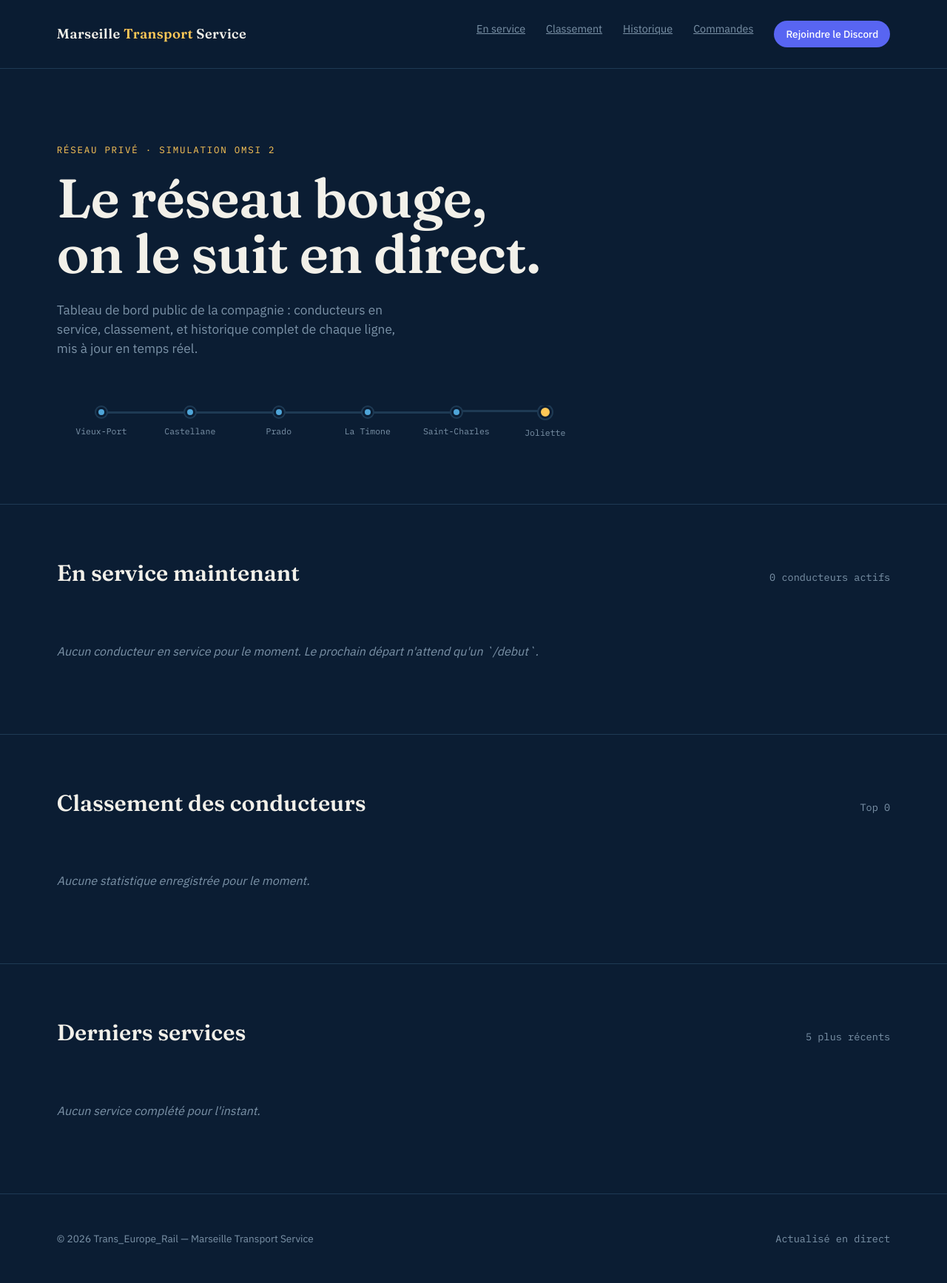
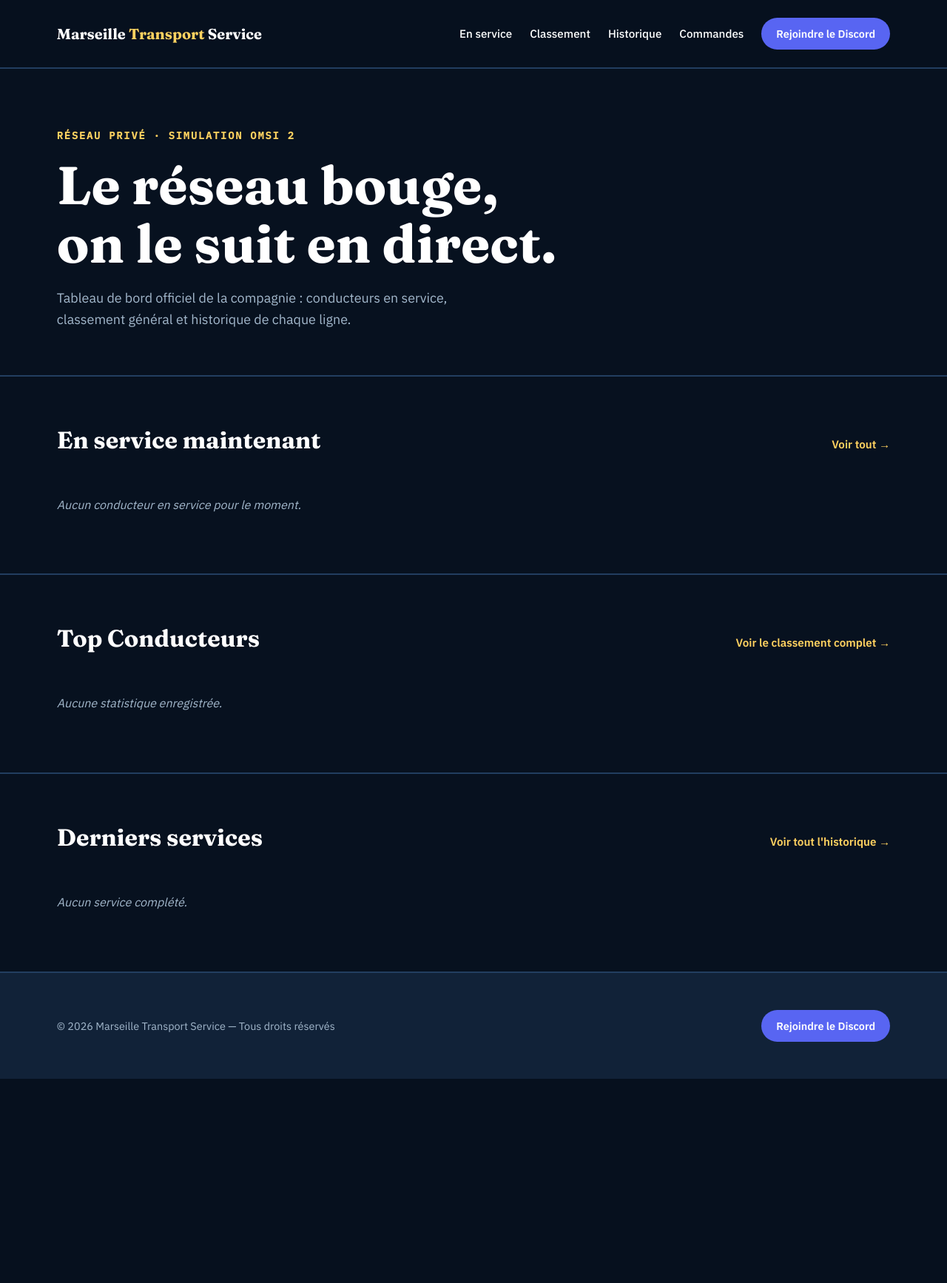
Before and after one commit to Trans-Europe-Rail/Marseille-Transport-Service-, a Flask app: page / in a window 1280 px wide. Shown: the whole page at 74% size. After the commit the page ends 1458 px from the top, so only its background shows below. Run offline with Flask 3, Linux system fonts and the light colour scheme.

Commit message:
Refactor index.html for style and layout improvements
Updated styles and structure in index.html for improved layout and readability. Adjusted color variables, navigation links, and section headings.

```diff
--- a/templates/index.html
+++ b/templates/index.html
@@ -8,219 +8,89 @@
 <link href="https://fonts.googleapis.com/css2?family=Fraunces:opsz,wght@9..144,400;9..144,600;9..144,700&family=IBM+Plex+Sans:wght@400;500;600&family=IBM+Plex+Mono:wght@400;500&display=swap" rel="stylesheet">
 <style>
   :root {
-    --navy: #0B1D33;
-    --navy-deep: #071526;
-    --surface: #12293F;
-    --surface-line: #1E3A54;
-    --gold: #FFC857;
-    --sky: #4FA5D8;
-    --paper: #F2F0E9;
-    --muted: #7C93A8;
+    --navy: #07111F;
+    --surface: #112238;
+    --surface-line: #223e60;
+    --gold: #FFD260;
+    --sky: #5bc0eb;
+    --paper: #FFFFFF;
+    --muted: #A3B8CC;
   }
-
   * { margin: 0; padding: 0; box-sizing: border-box; }
-
-  body {
-    background: var(--navy);
-    color: var(--paper);
-    font-family: 'IBM Plex Sans', sans-serif;
-    line-height: 1.5;
-    overflow-x: hidden;
-  }
-
-  a { color: inherit; }
-
-  .display {
-    font-family: 'Fraunces', serif;
-    font-optical-sizing: auto;
-  }
-
+  body { background: var(--navy); color: var(--paper); font-family: 'IBM Plex Sans', sans-serif; line-height: 1.6; }
+  a { color: inherit; text-decoration: none; }
+  .display { font-family: 'Fraunces', serif; }
   .mono { font-family: 'IBM Plex Mono', monospace; }
 
-  /* ---------- NAV ---------- */
   nav {
-    display: flex;
-    justify-content: space-between;
-    align-items: center;
-    padding: 28px 6vw;
-    position: sticky;
-    top: 0;
-    background: rgba(11,29,51,0.85);
-    backdrop-filter: blur(10px);
-    z-index: 50;
-    border-bottom: 1px solid var(--surface-line);
+    display: flex; justify-content: space-between; align-items: center;
+    padding: 24px 6vw; position: sticky; top: 0;
+    background: rgba(7,17,31,0.95); backdrop-filter: blur(10px);
+    z-index: 50; border-bottom: 2px solid var(--surface-line);
   }
-  .brand {
-    font-family: 'Fraunces', serif;
-    font-weight: 600;
-    font-size: 1.15rem;
-    letter-spacing: 0.02em;
+  .brand { font-family: 'Fraunces', serif; font-weight: 700; font-size: 1.25rem; color: var(--paper); }
+  .brand span { color: var(--gold); }
+  nav .links { display: flex; gap: 24px; font-size: 0.95rem; font-weight: 500; color: var(--paper); align-items: center; }
+  nav .links a:hover { color: var(--gold); }
+  @media (max-width: 768px) { nav .links { display: none; } }
+
+  .hero { padding: 80px 6vw 60px; }
+  .hero .eyebrow { font-family: 'IBM Plex Mono', monospace; font-size: 0.85rem; letter-spacing: 0.14em; text-transform: uppercase; color: var(--gold); margin-bottom: 16px; font-weight: 600; }
+  .hero h1 { font-size: clamp(2.5rem, 6vw, 4.5rem); font-weight: 700; line-height: 1.1; margin-bottom: 20px; color: var(--paper); }
+  .hero .lede { max-width: 50ch; color: var(--muted); font-size: 1.12rem; }
+
+  section { padding: 60px 6vw; border-top: 2px solid var(--surface-line); }
+  .section-head { display: flex; justify-content: space-between; align-items: baseline; margin-bottom: 30px; flex-wrap: wrap; gap: 10px; }
+  .section-head h2 { font-family: 'Fraunces', serif; font-size: 2rem; font-weight: 700; color: var(--paper); }
+  .section-head a.view-all { color: var(--gold); font-weight: 600; font-size: 0.95rem; }
+  .section-head a.view-all:hover { text-decoration: underline; }
+
+  .actifs-grid { display: grid; grid-template-columns: repeat(auto-fill, minmax(260px, 1fr)); gap: 18px; }
+  .actif-card {
+    background: var(--surface); border: 2px solid var(--surface-line); border-radius: 8px; padding: 22px;
+    display: block; color: inherit; transition: all 0.2s;
   }
-  .brand span { color: var(--gold); }
-  nav .links { display: flex; gap: 28px; font-size: 0.9rem; color: var(--muted); }
-  nav .links a:hover { color: var(--paper); }
-  @media (max-width: 640px) { nav .links { display: none; } }
+  .actif-card:hover { border-color: var(--sky); transform: translateY(-3px); }
+  .actif-card .ligne { font-family: 'Fraunces', serif; font-size: 1.4rem; font-weight: 700; color: var(--gold); }
+  .actif-card .meta { color: var(--muted); font-size: 0.92rem; margin-top: 10px; font-family: 'IBM Plex Mono', monospace; }
 
-  /* ---------- HERO ---------- */
-  .hero {
-    position: relative;
-    padding: 100px 6vw 80px;
-    overflow: hidden;
+  .rank-list { display: flex; flex-direction: column; gap: 12px; }
+  .rank-row {
+    display: grid; grid-template-columns: 50px 1fr auto auto; align-items: center; gap: 20px;
+    padding: 16px 20px; background: var(--surface); border: 2px solid var(--surface-line); border-radius: 8px;
+    color: inherit; transition: all 0.2s;
   }
-  .hero .eyebrow {
-    font-family: 'IBM Plex Mono', monospace;
-    font-size: 0.78rem;
-    letter-spacing: 0.14em;
-    text-transform: uppercase;
-    color: var(--gold);
-    margin-bottom: 18px;
+  .rank-row:hover { border-color: var(--gold); }
+  .rank-num { font-family: 'Fraunces', serif; font-size: 1.5rem; font-weight: 700; color: var(--muted); }
+  .rank-row.gold .rank-num { color: var(--gold); }
+  .rank-name { font-weight: 600; font-size: 1.05rem; color: var(--paper); }
+  .rank-stat { font-family: 'IBM Plex Mono', monospace; font-size: 0.9rem; color: var(--sky); text-align: right; font-weight: 600; }
+  .rank-stat .lbl { color: var(--muted); display: block; font-size: 0.75rem; font-weight: 400; }
+
+  .hist-table { width: 100%; border-collapse: collapse; font-size: 0.95rem; background: var(--surface); border-radius: 8px; overflow: hidden; border: 2px solid var(--surface-line); }
+  .hist-table th {
+    text-align: left; color: var(--gold); font-weight: 600;
+    font-family: 'IBM Plex Mono', monospace; font-size: 0.8rem;
+    text-transform: uppercase; padding: 14px 18px; border-bottom: 2px solid var(--surface-line);
+    background: #0d1b2a;
   }
-  .hero h1 {
-    font-size: clamp(2.4rem, 6vw, 4.6rem);
-    font-weight: 600;
-    line-height: 1.02;
-    max-width: 14ch;
-    letter-spacing: -0.01em;
-  }
-  .hero .lede {
-    margin-top: 26px;
-    max-width: 46ch;
-    color: var(--muted);
-    font-size: 1.08rem;
-  }
-
-  /* signature line-map motif */
-  .linemap {
-    margin-top: 64px;
-    display: flex;
-    align-items: center;
-    gap: 0;
-    overflow-x: auto;
-    padding-bottom: 8px;
-  }
-  .stop {
-    display: flex;
-    flex-direction: column;
-    align-items: center;
-    min-width: 120px;
-    flex-shrink: 0;
-    position: relative;
-  }
-  .stop .dot {
-    width: 14px; height: 14px;
-    border-radius: 50%;
-    background: var(--sky);
-    border: 3px solid var(--navy);
-    box-shadow: 0 0 0 2px var(--surface-line);
-    z-index: 2;
-  }
-  .stop.terminus .dot { background: var(--gold); width: 18px; height: 18px; }
-  .stop .label {
-    margin-top: 10px;
-    font-family: 'IBM Plex Mono', monospace;
-    font-size: 0.72rem;
-    color: var(--muted);
-    text-align: center;
-    white-space: nowrap;
-  }
-  .track {
-    position: absolute;
-    top: 6px;
-    left: -50%;
-    width: 100%;
-    height: 3px;
-    background: var(--surface-line);
-    z-index: 1;
-  }
-  .stop:first-child .track { display: none; }
-
-  /* ---------- SECTION SHELL ---------- */
-  section { padding: 70px 6vw; border-top: 1px solid var(--surface-line); }
-  .section-head { display: flex; justify-content: space-between; align-items: baseline; margin-bottom: 40px; flex-wrap: wrap; gap: 10px; }
-  .section-head h2 { font-family: 'Fraunces', serif; font-size: 1.9rem; font-weight: 600; }
-  .section-head .count { font-family: 'IBM Plex Mono', monospace; color: var(--muted); font-size: 0.85rem; }
-
-  /* ---------- ACTIFS ---------- */
-  .actifs-grid { display: grid; grid-template-columns: repeat(auto-fill, minmax(240px, 1fr)); gap: 16px; }
-  .actif-card {
-    background: var(--surface);
-    border: 1px solid var(--surface-line);
-    border-radius: 4px;
-    padding: 20px;
-    position: relative;
-    display: block;
-    text-decoration: none;
-    color: inherit;
-    transition: border-color 0.15s, transform 0.15s;
-  }
-  .actif-card:hover { border-color: var(--sky); transform: translateY(-2px); }
-  .actif-card .pulse {
-    width: 8px; height: 8px; border-radius: 50%;
-    background: #4ADE80; display: inline-block; margin-right: 8px;
-    box-shadow: 0 0 0 0 rgba(74,222,128,0.6);
-    animation: pulse 2s infinite;
-  }
-  @keyframes pulse {
-    0% { box-shadow: 0 0 0 0 rgba(74,222,128,0.5); }
-    70% { box-shadow: 0 0 0 8px rgba(74,222,128,0); }
-    100% { box-shadow: 0 0 0 0 rgba(74,222,128,0); }
-  }
-  .actif-card .ligne { font-family: 'Fraunces', serif; font-size: 1.3rem; font-weight: 600; }
-  .actif-card .meta { color: var(--muted); font-size: 0.85rem; margin-top: 8px; font-family: 'IBM Plex Mono', monospace; }
-  .empty-state { color: var(--muted); font-style: italic; padding: 30px 0; }
-
-  /* ---------- CLASSEMENT ---------- */
-  .rank-list { display: flex; flex-direction: column; }
-  .rank-row {
-    display: grid;
-    grid-template-columns: 48px 1fr auto auto;
-    align-items: center;
-    gap: 18px;
-    padding: 18px 0;
-    border-bottom: 1px solid var(--surface-line);
-    text-decoration: none;
-    color: inherit;
-    transition: padding-left 0.15s;
-  }
-  .rank-row:hover { padding-left: 8px; }
-  .rank-row:first-child { padding-top: 0; }
-  .rank-num { font-family: 'Fraunces', serif; font-size: 1.4rem; color: var(--muted); }
-  .rank-row.gold .rank-num { color: var(--gold); }
-  .rank-name { font-weight: 500; }
-  .rank-stat { font-family: 'IBM Plex Mono', monospace; font-size: 0.85rem; color: var(--sky); text-align: right; }
-  .rank-stat .lbl { color: var(--muted); display: block; font-size: 0.7rem; }
-
-  /* ---------- HISTORIQUE ---------- */
-  .hist-table { width: 100%; border-collapse: collapse; font-size: 0.88rem; }
-  .hist-table th {
-    text-align: left; color: var(--muted); font-weight: 500;
-    font-family: 'IBM Plex Mono', monospace; font-size: 0.72rem;
-    text-transform: uppercase; letter-spacing: 0.06em;
-    padding: 10px 14px; border-bottom: 1px solid var(--surface-line);
-  }
-  .hist-table td { padding: 14px; border-bottom: 1px solid var(--surface-line); }
+  .hist-table td { padding: 14px 18px; border-bottom: 1px solid var(--surface-line); color: var(--paper); }
   .hist-table tr:last-child td { border-bottom: none; }
-  .hist-table .trajet { color: var(--sky); font-family: 'IBM Plex Mono', monospace; font-size: 0.82rem; }
+  .hist-table .trajet { color: var(--sky); font-family: 'IBM Plex Mono', monospace; font-weight: 500; }
   .hist-table-wrap { overflow-x: auto; }
 
-  /* ---------- FOOTER ---------- */
   footer {
-    padding: 50px 6vw;
-    border-top: 1px solid var(--surface-line);
+    padding: 50px 6vw; border-top: 2px solid var(--surface-line);
     display: flex; justify-content: space-between; align-items: center;
-    color: var(--muted); font-size: 0.85rem; flex-wrap: wrap; gap: 12px;
+    color: var(--muted); font-size: 0.9rem; flex-wrap: wrap; gap: 16px; background: var(--surface);
   }
-
-  @media (prefers-reduced-motion: reduce) {
-    .actif-card .pulse { animation: none; }
+  .discord-btn {
+    background: #5865F2; color: #fff; padding: 10px 20px; border-radius: 24px;
+    font-size: 0.9rem; font-weight: 600; text-decoration: none;
+    display: inline-flex; align-items: center; gap: 8px; transition: filter 0.15s;
   }
-
-  .discord-btn {
-    background: #5865F2; color: #fff; padding: 8px 16px; border-radius: 20px;
-    font-size: 0.85rem; font-weight: 500; text-decoration: none;
-    display: inline-flex; align-items: center; gap: 6px; transition: filter 0.15s;
-  }
-  .discord-btn:hover { filter: brightness(1.1); }
+  .discord-btn:hover { filter: brightness(1.15); }
+  .empty-state { color: var(--muted); font-style: italic; padding: 20px 0; font-size: 1rem; }
 </style>
 </head>
 <body>
@@ -228,9 +98,9 @@
 <nav>
   <div class="brand">Marseille <span>Transport</span> Service</div>
   <div class="links">
-    <a href="#actifs">En service</a>
-    <a href="#classement">Classement</a>
-    <a href="#historique">Historique</a>
+    <a href="/actifs">En service</a>
+    <a href="/classement">Classement</a>
+    <a href="/historique">Historique</a>
     <a href="/commandes">Commandes</a>
     <a class="discord-btn" href="https://discord.gg/3qfUvsjWAu" target="_blank" rel="noopener">Rejoindre le Discord</a>
   </div>
@@ -239,49 +109,36 @@
 <div class="hero">
   <div class="eyebrow">Réseau privé · Simulation OMSI 2</div>
   <h1 class="display">Le réseau bouge,<br>on le suit en direct.</h1>
-  <p class="lede">Tableau de bord public de la compagnie : conducteurs en service, classement, et historique complet de chaque ligne, mis à jour en temps réel.</p>
-
-  <div class="linemap">
-    {% set stops = ["Vieux-Port", "Castellane", "Prado", "La Timone", "Saint-Charles", "Joliette"] %}
-    {% for s in stops %}
-    <div class="stop {% if loop.last %}terminus{% endif %}">
-      <div class="track"></div>
-      <div class="dot"></div>
-      <div class="label">{{ s }}</div>
-    </div>
-    {% endfor %}
-  </div>
+  <p class="lede">Tableau de bord officiel de la compagnie : conducteurs en service, classement général et historique de chaque ligne.</p>
 </div>
 
 <section id="actifs">
   <div class="section-head">
     <h2 class="display">En service maintenant</h2>
-    <span class="count mono">{{ actifs|length }} conducteur{{ 's' if actifs|length != 1 else '' }} actif{{ 's' if actifs|length != 1 else '' }}</span>
+    <a href="/actifs" class="view-all">Voir tout →</a>
   </div>
-
   {% if actifs %}
   <div class="actifs-grid">
     {% for a in actifs %}
     <a class="actif-card" href="/conducteur/{{ a.conducteur }}">
-      <div class="ligne"><span class="pulse"></span>Ligne {{ a.ligne }}</div>
-      <div class="meta">{{ a.conducteur }}<br>{{ a.bus }} · départ {{ a.depot }}<br>depuis {{ a.arret_depart }} à {{ a.heure_debut }}</div>
+      <div class="ligne">Ligne {{ a.ligne }}</div>
+      <div class="meta">🧑‍✈️ {{ a.conducteur }}<br>🚍 {{ a.bus }} · {{ a.depot }}<br>📍 Début : {{ a.heure_debut }}</div>
     </a>
     {% endfor %}
   </div>
   {% else %}
-  <p class="empty-state">Aucun conducteur en service pour le moment. Le prochain départ n'attend qu'un `/debut`.</p>
+  <p class="empty-state">Aucun conducteur en service pour le moment.</p>
   {% endif %}
 </section>
 
 <section id="classement">
   <div class="section-head">
-    <h2 class="display">Classement des conducteurs</h2>
-    <span class="count mono">Top {{ classement|length }}</span>
+    <h2 class="display">Top Conducteurs</h2>
+    <a href="/classement" class="view-all">Voir le classement complet →</a>
   </div>
-
   {% if classement %}
   <div class="rank-list">
-    {% for c in classement %}
+    {% for c in classement[:5] %}
     <a class="rank-row {% if loop.index == 1 %}gold{% endif %}" href="/conducteur/{{ c.nom }}">
       <div class="rank-num">{{ '%02d'|format(loop.index) }}</div>
       <div class="rank-name">{{ c.nom }}</div>
@@ -291,16 +148,15 @@
     {% endfor %}
   </div>
   {% else %}
-  <p class="empty-state">Aucune statistique enregistrée pour le moment.</p>
+  <p class="empty-state">Aucune statistique enregistrée.</p>
   {% endif %}
 </section>
 
 <section id="historique">
   <div class="section-head">
     <h2 class="display">Derniers services</h2>
-    <span class="count mono">5 plus récents</span>
+    <a href="/historique" class="view-all">Voir tout l'historique →</a>
   </div>
-
   {% if historique %}
   <div class="hist-table-wrap">
     <table class="hist-table">
@@ -308,10 +164,10 @@
         <tr><th>Date</th><th>Conducteur</th><th>Trajet</th><th>Durée</th><th>Notes</th></tr>
       </thead>
       <tbody>
-        {% for h in historique %}
+        {% for h in historique[:5] %}
         <tr>
           <td>{{ h.date }}</td>
-          <td><a href="/conducteur/{{ h.conducteur }}">{{ h.conducteur }}</a></td>
+          <td><a href="/conducteur/{{ h.conducteur }}" style="color:var(--gold); text-decoration:underline;">{{ h.conducteur }}</a></td>
           <td class="trajet">L{{ h.ligne }} · {{ h.arret_depart }} → {{ h.arret_fin }}</td>
           <td>{{ h.duree }}</td>
           <td>{{ h.details }}</td>
@@ -321,13 +177,13 @@
     </table>
   </div>
   {% else %}
-  <p class="empty-state">Aucun service complété pour l'instant.</p>
+  <p class="empty-state">Aucun service complété.</p>
   {% endif %}
 </section>
 
 <footer>
-  <div>© 2026 Trans_Europe_Rail — Marseille Transport Service</div>
-  <div class="mono">Actualisé en direct</div>
+  <div>© 2026 Marseille Transport Service — Tous droits réservés</div>
+  <a class="discord-btn" href="https://discord.gg/3qfUvsjWAu" target="_blank" rel="noopener">Rejoindre le Discord</a>
 </footer>
 
 </body>
```
